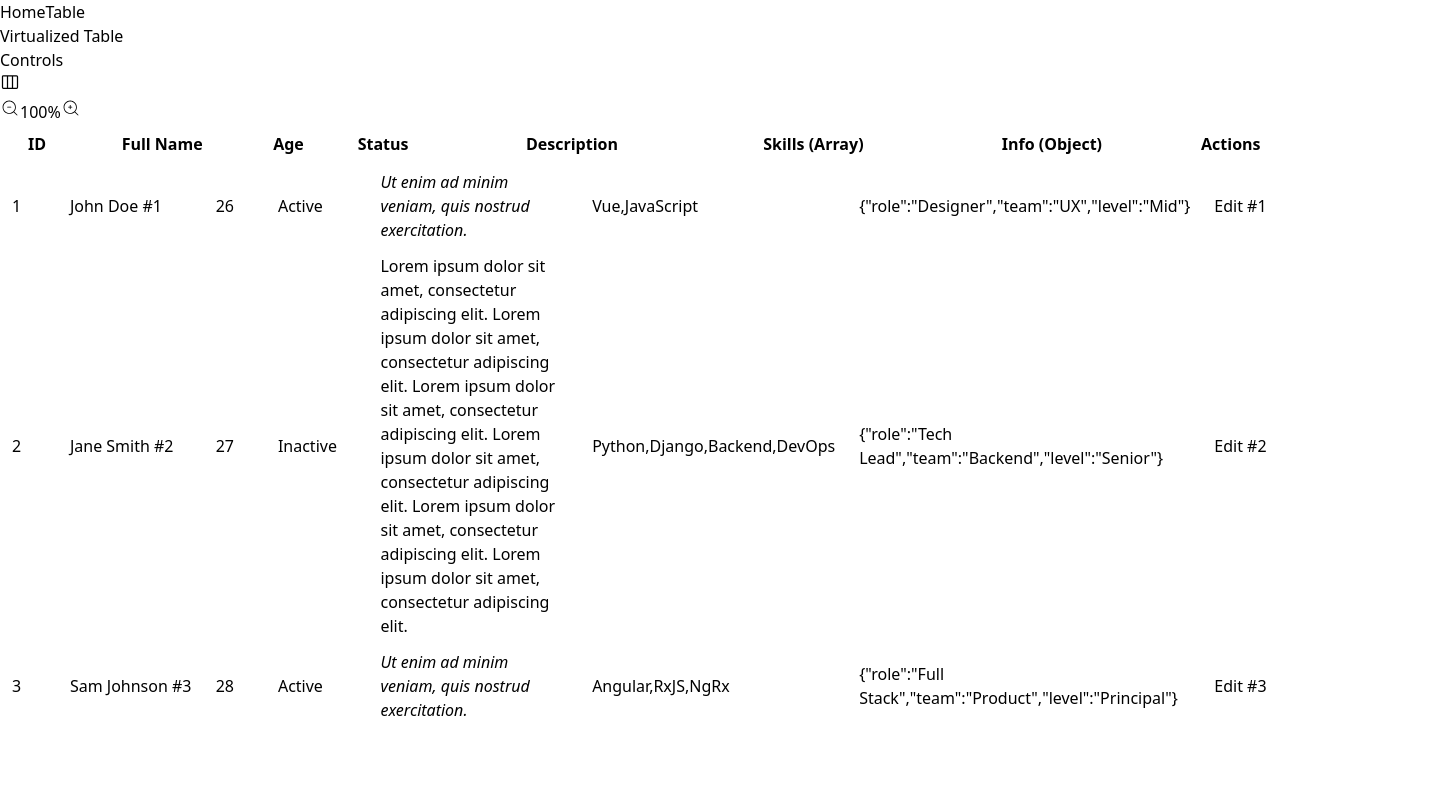
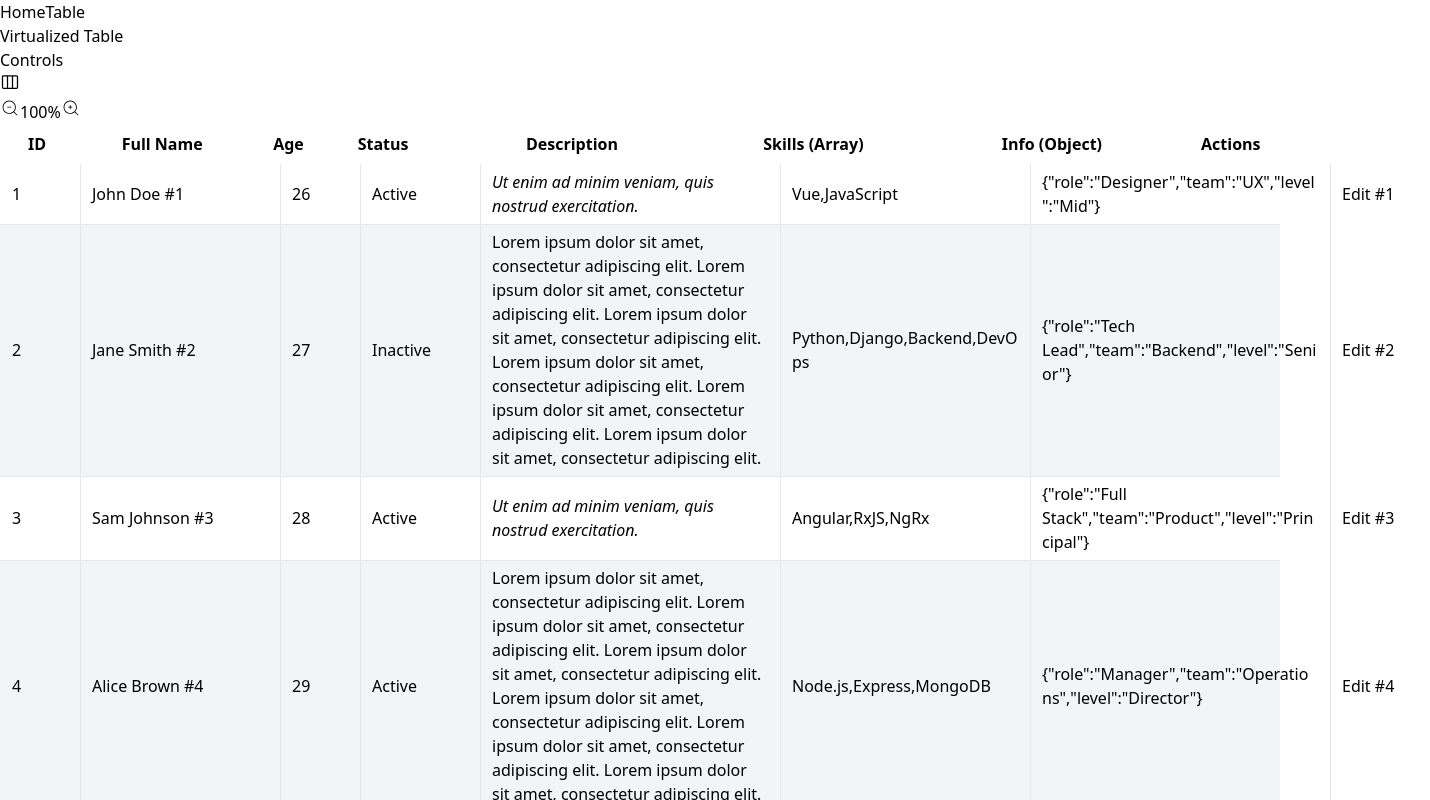
Before and after one commit to FeroHriadel/ncss-react, a React (Vite) app: page /table in a window 1280 px wide. Shown: the top 800 px of the page, 1430 px wide, since content can reach past the window. Built offline with nearby package versions, Linux system fonts and the light colour scheme.

Commit message:
scroll works, but x-overflow broken

```diff
--- a/src/components/tables/VirtualizedTable/VirtualizedTable.tsx
+++ b/src/components/tables/VirtualizedTable/VirtualizedTable.tsx
@@ -80,39 +80,14 @@ function VirtualizedTable({
     } = useVirtualizedTableZoom(1, 0.5, 1.5, 0.1);
 
     // Calculate rows per page based on height
-    // Start with a reasonable estimate based on typical row height at current zoom
-    const estimatedRowHeight = zoomLevel * 32; // Rough estimate: font size + padding + border
-    const heightInPx = parseInt(height) || 500;
-    const initialEstimate = Math.min(
-      Math.max(3, Math.floor(heightInPx / estimatedRowHeight)),
-      data.length
-    );
-    const [calculatedRowsPerPage, setCalculatedRowsPerPage] = React.useState(initialEstimate);
+    // Use a very small value for navigation to maximize scroll range
+    const [calculatedRowsPerPage, setCalculatedRowsPerPage] = React.useState(5);
 
-    // Measure actual row height after first render
+    // Tiny value = maximum scroll range (maxIndex = data.length - 5)
     React.useEffect(() => {
-      if (bodyRef.current && data.length > 0) {
-        // Measure multiple rows to get accurate average height including borders
-        const allRows = bodyRef.current.querySelectorAll('tbody tr');
-        if (allRows.length > 0) {
-          // Measure the total height of all currently rendered rows
-          const firstRow = allRows[0];
-          const lastRow = allRows[allRows.length - 1];
-          const firstRect = firstRow.getBoundingClientRect();
-          const lastRect = lastRow.getBoundingClientRect();
-          const totalHeight = lastRect.bottom - firstRect.top;
-          const avgRowHeight = totalHeight / allRows.length;
-
-          const heightInPx = parseInt(height) || 500;
-          // Subtract 1 from calculated rows to ensure we can always scroll to see the last row fully
-          // We render +2 extra rows in the body to fill gaps
-          const calculatedRows = Math.max(1, Math.floor(heightInPx / avgRowHeight) - 1);
-          // Never render more rows than we have data
-          const cappedRows = Math.min(calculatedRows, data.length);
-          setCalculatedRowsPerPage(cappedRows);
-        }
-      }
-    }, [bodyRef, data.length, height, zoomLevel]);
+      const rowsToRender = Math.min(5, data.length);
+      setCalculatedRowsPerPage(rowsToRender);
+    }, [data.length]);
 
     // Rendering (Rows + Scrolling + Dragging)
     const {
@@ -124,12 +99,17 @@ function VirtualizedTable({
       handleTableMouseLeave,
       handleScrollbarMouseDown,
       handleKeyDown,
+      getTotalSize,
+      getVirtualItems,
+      measureElement,
+      handleNativeScroll,
     } = useVirtualizedTableRendering({
       data,
       rowsPerPage: calculatedRowsPerPage,
       bodyRef,
       headerRef,
       scrollbarRef,
+      zoomLevel,
     });
 
     // Row hover effect
@@ -194,10 +174,14 @@ function VirtualizedTable({
           handleWheelEvent={handleWheelEvent}
           handleScrollbarMouseDown={handleScrollbarMouseDown}
           handleKeyDown={handleKeyDown}
+          handleNativeScroll={handleNativeScroll}
           height={height}
           horizontalSeparators={horizontalSeparators}
           striped={striped}
           hover={hover}
+          getTotalSize={getTotalSize}
+          getVirtualItems={getVirtualItems}
+          measureElement={measureElement}
         />
 
         {ghostElement && (
--- a/src/components/tables/VirtualizedTable/VirtualizedTableBody.tsx
+++ b/src/components/tables/VirtualizedTable/VirtualizedTableBody.tsx
@@ -23,9 +23,13 @@ interface VirtualizedTableBodyProps {
   handleWheelEvent: (e: React.WheelEvent<HTMLDivElement>) => void;
   handleScrollbarMouseDown: (e: React.MouseEvent<HTMLDivElement>) => void;
   handleKeyDown: (e: React.KeyboardEvent<HTMLDivElement>) => void;
+  handleNativeScroll: (e: React.UIEvent<HTMLDivElement>) => void;
   height: string;
   striped: boolean | { enabled: boolean; color?: string };
   hover: boolean | { enabled: boolean; color?: string };
+  getTotalSize: () => number;
+  getVirtualItems: () => Array<{ index: number; start: number; size: number; key: number }>;
+  measureElement: (node: HTMLTableRowElement | null, index: number) => void;
 }
 
 const VirtualizedTableBody: React.FC<VirtualizedTableBodyProps> = ({
@@ -45,9 +49,13 @@ const VirtualizedTableBody: React.FC<VirtualizedTableBodyProps> = ({
   handleWheelEvent,
   handleScrollbarMouseDown,
   handleKeyDown,
+  handleNativeScroll,
   height,
   striped,
   hover,
+  getTotalSize,
+  getVirtualItems,
+  measureElement,
 }) => {
   const handleMouseDownWithFocus = (e: React.MouseEvent<HTMLDivElement>) => {
     // Ensure the container gets focus when clicked
@@ -57,12 +65,50 @@ const VirtualizedTableBody: React.FC<VirtualizedTableBodyProps> = ({
     handleTableMouseDown(e);
   };
 
+  const virtualItems = getVirtualItems();
+  const totalSize = getTotalSize();
+
+  // Ref to measure column widths
+  const tableRef = React.useRef<HTMLTableElement>(null);
+  const [columnPositions, setColumnPositions] = React.useState<number[]>([]);
+  const prevPositionsRef = React.useRef<string>('');
+
+  // Get visible columns count for stable dependency
+  const visibleColumnsCount = getVisibleColumns(columnOrder).length;
+
+  // Measure column positions
+  React.useEffect(() => {
+    if (tableRef.current) {
+      const firstRow = tableRef.current.querySelector('tbody tr');
+      if (firstRow) {
+        const cells = firstRow.querySelectorAll('td');
+        const positions: number[] = [];
+        let cumulativeWidth = 0;
+
+        cells.forEach((cell, index) => {
+          if (index < cells.length - 1) { // Don't add line after last column
+            cumulativeWidth += cell.offsetWidth;
+            positions.push(cumulativeWidth);
+          }
+        });
+
+        // Only update if positions actually changed
+        const positionsStr = JSON.stringify(positions);
+        if (positionsStr !== prevPositionsRef.current) {
+          prevPositionsRef.current = positionsStr;
+          setColumnPositions(positions);
+        }
+      }
+    }
+  }, [zoomLevel, visibleColumnsCount]); // Stable dependencies only
+
+
   return (
   <div className="flex">
     <div
       ref={bodyRef}
       tabIndex={0}
-      className="overflow-x-auto overflow-y-hidden border-l border-r border-b border-gray-300 [&::-webkit-scrollbar]:hidden flex-1 focus:outline-none focus:ring-2 focus:ring-blue-500"
+      className="overflow-auto border-l border-r border-b border-gray-300 [&::-webkit-scrollbar]:hidden flex-1 focus:outline-none focus:ring-2 focus:ring-blue-500"
       style={{
         height,
         scrollbarWidth: 'none',
@@ -72,39 +118,57 @@ const VirtualizedTableBody: React.FC<VirtualizedTableBodyProps> = ({
       onMouseLeave={handleTableMouseLeave}
       onWheel={handleWheelEvent}
       onKeyDown={handleKeyDown}
+      onScroll={handleNativeScroll}
+    >
+      {/* Container with total size */}
+      <div
+        style={{
+          height: `${totalSize}px`,
+          width: '100%',
+          position: 'relative',
+        }}
       >
         <table
+          ref={tableRef}
           className="w-full border-collapse"
           style={{
             tableLayout: 'fixed',
             fontSize: `${zoomLevel}rem`,
             transition: 'font-size 0.2s ease-out',
+            position: 'absolute',
+            top: 0,
+            left: 0,
+            width: '100%',
+            zIndex: 10,
+            backgroundColor: 'transparent',
           }}
         >
           <tbody>
-          {(() => {
-            // Render extra rows to fill container and ensure last row is fully visible
-            const isAtEnd = startRowIndex >= data.length - rowsPerPage;
-            const endIndex = isAtEnd
-              ? data.length  // Show all remaining rows when at end
-              : Math.min(startRowIndex + rowsPerPage + 2, data.length); // Render +2 extra to fill gaps
-            return data.slice(startRowIndex, endIndex);
-          })().map((row, i) => {
-            // Striped logic
-            let stripedClass = '';
-            if (striped && (typeof striped === 'boolean' ? striped : striped.enabled)) {
-              stripedClass = i % 2 === 1 ? (typeof striped === 'object' && striped.color ? striped.color : 'bg-gray-100') : '';
-            }
-            // Hover logic
+            {virtualItems.map((virtualRow) => {
+              const row = data[virtualRow.index];
+              const rowIndex = virtualRow.index;
+
+              // Hover logic - for hover effect
               let hoverClass = '';
               if (hover && (typeof hover === 'boolean' ? hover : hover.enabled)) {
                 hoverClass = typeof hover === 'object' && hover.color ? `hover:${hover.color}` : 'hover:bg-gray-100';
               }
-            // Horizontal separators
-            const horizontalSepClass = horizontalSeparators ? 'border-b border-gray-200' : '';
 
               return (
-              <tr key={i} className={`${horizontalSepClass} ${stripedClass} ${hoverClass}`.trim()}>
+                <tr
+                  key={virtualRow.key}
+                  ref={(node) => measureElement(node, rowIndex)}
+                  className="group"
+                  style={{
+                    position: 'absolute',
+                    top: 0,
+                    left: 0,
+                    width: '100%',
+                    transform: `translateY(${virtualRow.start}px)`,
+                    display: 'table',
+                    tableLayout: 'fixed',
+                  }}
+                >
               {getVisibleColumns(columnOrder).map((col, index) => {
                 const cellValue = row[col.column];
                 let renderedValue;
@@ -119,17 +183,22 @@ const VirtualizedTableBody: React.FC<VirtualizedTableBodyProps> = ({
                 } else {
                   renderedValue = String(cellValue);
                 }
+
+                // Build cell classes: vertical separator only (no bg, no horizontal border)
+                const verticalSepClass = verticalSeparators && index < getVisibleColumns(columnOrder).length - 1
+                  ? 'border-r border-gray-200'
+                  : '';
+
                 return (
                   <td
                     key={col.column}
-                    className={`break-words ${
-                      verticalSeparators && index < getVisibleColumns(columnOrder).length - 1
-                        ? 'border-r border-gray-200'
-                        : ''
-                    }`}
+                    className={`${verticalSepClass} ${hoverClass}`.trim()}
                     style={{
                       ...getColumnStyle(col),
-                      padding: '0.375rem 0.75rem', // Fixed conservative padding (6px 12px)
+                      padding: '0.375rem 0.75rem',
+                      backgroundColor: 'transparent',
+                      wordWrap: 'break-word',
+                      overflowWrap: 'break-word',
                     }}
                   >
                     {renderedValue}
@@ -141,6 +210,69 @@ const VirtualizedTableBody: React.FC<VirtualizedTableBodyProps> = ({
         })}
         </tbody>
       </table>
+
+      {/* Absolute positioned backgrounds and separator lines */}
+      {virtualItems.map((virtualRow) => {
+        const rowIndex = virtualRow.index;
+        const linePosition = virtualRow.start + virtualRow.size;
+
+        // Striped background for the area
+        let bgColor = 'white';
+        if (striped && (typeof striped === 'boolean' ? striped : striped.enabled)) {
+          bgColor = rowIndex % 2 === 1 ? 'rgb(243 244 246)' : 'white';
+        }
+
+        return (
+          <React.Fragment key={`sep-${virtualRow.key}`}>
+            {/* Background fill for this row */}
+            <div
+              style={{
+                position: 'absolute',
+                top: `${virtualRow.start}px`,
+                left: 0,
+                right: 0,
+                height: `${virtualRow.size}px`,
+                backgroundColor: bgColor,
+                pointerEvents: 'none',
+                zIndex: 5,
+              }}
+            />
+            {/* Horizontal separator line */}
+            {horizontalSeparators && (
+              <div
+                style={{
+                  position: 'absolute',
+                  top: `${linePosition}px`,
+                  left: 0,
+                  right: 0,
+                  height: '1px',
+                  backgroundColor: 'rgb(229 231 235)',
+                  pointerEvents: 'none',
+                  zIndex: 100,
+                }}
+              />
+            )}
+          </React.Fragment>
+        );
+      })}
+
+      {/* Vertical separator lines spanning full height */}
+      {verticalSeparators && columnPositions.map((position, index) => (
+        <div
+          key={`vcol-${index}`}
+          style={{
+            position: 'absolute',
+            top: 0,
+            bottom: 0,
+            left: `${position}px`,
+            width: '1px',
+            backgroundColor: 'rgb(229 231 235)',
+            pointerEvents: 'none',
+            zIndex: 100,
+          }}
+        />
+      ))}
+      </div>
     </div>
     {/* Custom Scrollbar */}
     <div
--- a/src/components/tables/VirtualizedTable/useVirtualizedTableRendering.tsx
+++ b/src/components/tables/VirtualizedTable/useVirtualizedTableRendering.tsx
@@ -7,6 +7,7 @@ interface UseVirtualizedTableRenderingProps {
   bodyRef: React.RefObject<HTMLDivElement | null>;
   headerRef?: React.RefObject<HTMLDivElement | null>;
   scrollbarRef: React.RefObject<HTMLDivElement | null>;
+  zoomLevel?: number;
 }
 
 export function useVirtualizedTableRendering({
@@ -15,63 +16,157 @@ export function useVirtualizedTableRendering({
   bodyRef,
   headerRef,
   scrollbarRef,
+  zoomLevel = 1,
 }: UseVirtualizedTableRenderingProps) {
-  // ===== State from useVirtualizedTableRows =====
+  // ===== TanStack-inspired virtualization =====
+  const [scrollOffset, setScrollOffset] = useState(0);
+  const [forceUpdateCounter, setForceUpdateCounter] = useState(0);
+  const rowHeights = useRef<number[]>([]);
+  const measurementCache = useRef<Map<number, number>>(new Map());
+  const estimatedRowHeight = 41;
+
+  // Initialize row heights if not already set
+  if (rowHeights.current.length !== data.length) {
+    rowHeights.current = new Array(data.length).fill(estimatedRowHeight);
+  }
+
+  // Clear measurements when zoom changes to force remeasurement
+  useEffect(() => {
+    // Use a larger estimated height when zooming in to prevent overflow during remeasurement
+    const adjustedEstimate = Math.ceil(estimatedRowHeight * zoomLevel * 1.5);
+    rowHeights.current = new Array(data.length).fill(adjustedEstimate);
+    measurementCache.current.clear();
+
+    // Small delay to let font-size transition complete, then force re-render
+    const timer = setTimeout(() => {
+      setForceUpdateCounter(prev => prev + 1);
+    }, 250); // Wait for font-size transition (0.2s) + small buffer
+
+    return () => clearTimeout(timer);
+  }, [zoomLevel, data.length]);
+
+  // Calculate total size and offsets (similar to TanStack's getTotalSize)
+  const getTotalSize = useCallback(() => {
+    return rowHeights.current.reduce((sum, height) => sum + height, 0);
+  }, []);
+
+  // Get start position for each row
+  const getRowOffset = useCallback((index: number) => {
+    return rowHeights.current.slice(0, index).reduce((sum, height) => sum + height, 0);
+  }, []);
+
+  // Calculate which rows should be visible based on scroll offset
+  const getVirtualItems = useCallback(() => {
+    const containerHeight = bodyRef.current?.clientHeight || 500;
+
+    // Find the first visible row
+    let startIndex = 0;
+    let accumulatedHeight = 0;
+
+    for (let i = 0; i < data.length; i++) {
+      if (accumulatedHeight + rowHeights.current[i] > scrollOffset) {
+        startIndex = i;
+        break;
+      }
+      accumulatedHeight += rowHeights.current[i];
+    }
+
+    // Find the last visible row (with overscan)
+    const overscan = 5;
+    let endIndex = startIndex;
+    let visibleHeight = 0;
+
+    for (let i = startIndex; i < data.length; i++) {
+      visibleHeight += rowHeights.current[i];
+      endIndex = i;
+      if (visibleHeight >= containerHeight + (overscan * estimatedRowHeight)) {
+        break;
+      }
+    }
+
+    // Add overscan to start
+    startIndex = Math.max(0, startIndex - overscan);
+    endIndex = Math.min(data.length - 1, endIndex + overscan);
+
+    // Generate virtual items with their positions
+    const virtualItems = [];
+    for (let i = startIndex; i <= endIndex; i++) {
+      virtualItems.push({
+        index: i,
+        start: getRowOffset(i),
+        size: rowHeights.current[i],
+        key: i,
+      });
+    }
+
+    return virtualItems;
+    // eslint-disable-next-line react-hooks/exhaustive-deps
+  }, [scrollOffset, data.length, bodyRef, getRowOffset, forceUpdateCounter]);
+
+  // Measure element callback (like TanStack's measureElement)
+  const measureElement = useCallback((node: HTMLTableRowElement | null, index: number) => {
+    if (!node) return;
+
+    const measuredHeight = node.getBoundingClientRect().height;
+
+    // Only update if the height has changed
+    if (measuredHeight > 0 && rowHeights.current[index] !== measuredHeight) {
+      rowHeights.current[index] = measuredHeight;
+      measurementCache.current.set(index, measuredHeight);
+      // Force a re-render to update positions
+      setForceUpdateCounter(prev => prev + 1);
+    }
+  }, []);
+
+  // ===== Legacy state for compatibility =====
   const [startRowIndex, setStartRowIndex] = useState(0);
-  const lastScrollTop = useRef(0);
   const isResettingScroll = useRef(false);
 
-  // ===== State from useVirtualizedTableScroll =====
+  // ===== Drag state =====
   const [isDraggingScrollbar, setIsDraggingScrollbar] = useState(false);
   const [isDraggingTable, setIsDraggingTable] = useState(false);
   const lastMousePosition = useRef({ x: 0, y: 0 });
   const dragAccumY = useRef(0);
 
-  // ===== Functions from useVirtualizedTableRows =====
+  // ===== Scroll handling (TanStack-inspired) =====
+
+  // Handle native scroll - update our scroll offset
+  const handleNativeScroll = useCallback((e: React.UIEvent<HTMLDivElement>) => {
+    const scrollTop = e.currentTarget.scrollTop;
+    setScrollOffset(scrollTop);
+
+    // Sync header horizontal scroll
+    if (headerRef?.current) {
+      headerRef.current.scrollLeft = e.currentTarget.scrollLeft;
+    }
+  }, [headerRef]);
+
+  // Wheel event - smooth scrolling
+  function handleWheelEvent(e: React.WheelEvent<HTMLDivElement>) {
+    if (!bodyRef.current) return;
+
+    const delta = e.deltaY;
+    const currentScroll = bodyRef.current.scrollTop;
+    const maxScroll = getTotalSize() - (bodyRef.current.clientHeight || 500);
+    const newScroll = Math.max(0, Math.min(maxScroll, currentScroll + delta));
+
+    bodyRef.current.scrollTop = newScroll;
+    setScrollOffset(newScroll);
+  }
+
+  // Legacy compatibility
   const getVisibleRows = useCallback(() => {
     const start = startRowIndex;
     const end = Math.min(start + rowsPerPage, data.length);
     return { start, end, rows: data.slice(start, end) };
   }, [startRowIndex, rowsPerPage, data]);
 
-  function handleWheelEvent(e: React.WheelEvent<HTMLDivElement>) {
-    const scrollingUp = e.deltaY < 0;
-    const scrollingDown = e.deltaY > 0;
-    if (scrollingUp) {
-      setStartRowIndex(prev => Math.max(0, prev - 1));
-    }
-    if (scrollingDown) {
-      setStartRowIndex(prev => {
-        const maxIndex = Math.max(0, data.length - rowsPerPage);
-        return Math.min(maxIndex, prev + 1);
-      });
-    }
-  }
-
   function handleBodyScroll(e: React.UIEvent<HTMLDivElement>, headerRefParam?: React.RefObject<HTMLDivElement>) {
     const refToUse = headerRefParam || headerRef;
     if (refToUse && refToUse.current) {
       refToUse.current.scrollLeft = e.currentTarget.scrollLeft;
     }
-    const scrollTop = e.currentTarget.scrollTop;
-    const scrollHeight = e.currentTarget.scrollHeight;
-    const clientHeight = e.currentTarget.clientHeight;
-    const baseThreshold = 5;
-    const zoomAdjustedThreshold = baseThreshold;
-    const scrollingDown = scrollTop > lastScrollTop.current;
-    const scrollingUp = scrollTop < lastScrollTop.current;
-    lastScrollTop.current = scrollTop;
-    const atBottom = scrollTop + clientHeight >= scrollHeight - zoomAdjustedThreshold;
-    const atTop = scrollTop <= zoomAdjustedThreshold;
-    if (scrollingDown && atBottom && startRowIndex < data.length - rowsPerPage) {
-      setStartRowIndex(prev => Math.min(data.length - rowsPerPage, prev + 1));
-    }
-    if (scrollingUp && atTop && startRowIndex > 0) {
-      setStartRowIndex(prev => Math.max(0, prev - 1));
-    }
   }
-
-  // ===== Functions from useVirtualizedTableScroll =====
 
   // Sync header scroll with body scroll (useEffect)
   useEffect(() => {
@@ -148,33 +243,12 @@ export function useVirtualizedTableRendering({
       if (isDraggingTable && bodyRef.current) {
         const deltaX = e.clientX - lastMousePosition.current.x;
         const deltaY = e.clientY - lastMousePosition.current.y;
+
+        // Directly scroll the container (same as mousewheel)
         bodyRef.current.scrollLeft -= deltaX;
-        // Don't use scrollTop for virtual rows, just accumulate drag
-        dragAccumY.current -= deltaY;
+        bodyRef.current.scrollTop -= deltaY;
+
         lastMousePosition.current = { x: e.clientX, y: e.clientY };
-
-        const dragThreshold = 20; // px to trigger row change (faster)
-        const maxStartIndex = Math.max(0, data.length - rowsPerPage);
-        if (dragAccumY.current > dragThreshold) {
-          setStartRowIndex((prev: number) => Math.min(maxStartIndex, prev + 1));
-          dragAccumY.current = 0;
-          bodyRef.current.scrollTop = Math.floor(bodyRef.current.scrollHeight / 2 - bodyRef.current.clientHeight / 2);
-        }
-        if (dragAccumY.current < -dragThreshold) {
-          setStartRowIndex((prev: number) => {
-            const next = Math.max(0, prev - 1);
-            // If at row 0, reset scrollTop to top
-            if (bodyRef.current) {
-              if (next === 0) {
-                bodyRef.current.scrollTop = 0;
-              } else {
-                bodyRef.current.scrollTop = Math.floor(bodyRef.current.scrollHeight / 2 - bodyRef.current.clientHeight / 2);
-              }
-            }
-            return next;
-          });
-          dragAccumY.current = 0;
-        }
       }
     };
     const handleMouseUp = () => {
@@ -190,55 +264,67 @@ export function useVirtualizedTableRendering({
       document.removeEventListener("mousemove", handleMouseMove);
       document.removeEventListener("mouseup", handleMouseUp);
     };
-  }, [isDraggingScrollbar, isDraggingTable, handleScrollbarDrag, bodyRef, data.length, rowsPerPage, setStartRowIndex]);
+  }, [isDraggingScrollbar, isDraggingTable, handleScrollbarDrag, bodyRef]);
 
   // ===== Keyboard navigation =====
   const handleKeyDown = useCallback((e: React.KeyboardEvent<HTMLDivElement>) => {
+    if (!bodyRef.current) return;
+
+    const container = bodyRef.current;
+    const containerHeight = container.clientHeight;
+    const scrollTop = container.scrollTop;
+    const scrollHeight = container.scrollHeight;
+
     if (e.key === 'ArrowDown') {
       e.preventDefault();
       e.stopPropagation();
-      setStartRowIndex(prev => {
-        const maxIndex = Math.max(0, data.length - rowsPerPage);
-        return Math.min(maxIndex, prev + 1);
-      });
+      // Scroll down by one row height (use estimated)
+      container.scrollTop = scrollTop + estimatedRowHeight;
     } else if (e.key === 'ArrowUp') {
       e.preventDefault();
       e.stopPropagation();
-      setStartRowIndex(prev => Math.max(0, prev - 1));
+      // Scroll up by one row height
+      container.scrollTop = Math.max(0, scrollTop - estimatedRowHeight);
     } else if (e.key === 'PageDown') {
       e.preventDefault();
       e.stopPropagation();
-      setStartRowIndex(prev => {
-        const maxIndex = Math.max(0, data.length - rowsPerPage);
-        return Math.min(maxIndex, prev + Math.floor(rowsPerPage / 2));
-      });
+      // Scroll down by container height
+      container.scrollTop = Math.min(scrollHeight - containerHeight, scrollTop + containerHeight);
     } else if (e.key === 'PageUp') {
       e.preventDefault();
       e.stopPropagation();
-      setStartRowIndex(prev => Math.max(0, prev - Math.floor(rowsPerPage / 2)));
+      // Scroll up by container height
+      container.scrollTop = Math.max(0, scrollTop - containerHeight);
     } else if (e.key === 'Home') {
       e.preventDefault();
       e.stopPropagation();
-      setStartRowIndex(0);
+      // Scroll to top
+      container.scrollTop = 0;
     } else if (e.key === 'End') {
       e.preventDefault();
       e.stopPropagation();
-      const maxIndex = Math.max(0, data.length - rowsPerPage);
-      setStartRowIndex(maxIndex);
+      // Scroll to bottom
+      container.scrollTop = scrollHeight - containerHeight;
     }
-  }, [data.length, rowsPerPage]);
+  }, [bodyRef]);
 
-  // ===== Return all functionality from both hooks =====
+  // ===== Return all functionality =====
   return {
-    // From useVirtualizedTableRows
+    // TanStack-inspired virtualization
+    scrollOffset,
+    getTotalSize,
+    getVirtualItems,
+    measureElement,
+    handleNativeScroll,
+    // Legacy compatibility
     startRowIndex,
     setStartRowIndex,
     rowsPerPage,
     getVisibleRows,
     handleWheelEvent,
     handleBodyScroll,
-    handleKeyDown, // Keyboard navigation
-    // From useVirtualizedTableScroll
+    handleKeyDown,
+    // Drag & scroll
     isDraggingScrollbar,
     setIsDraggingScrollbar,
     scrollbarRef,
```
Also changed, not shown: 1 other file (tests, documents, lock files or other folders). Lines whose indentation alone changed are shown as unchanged.
